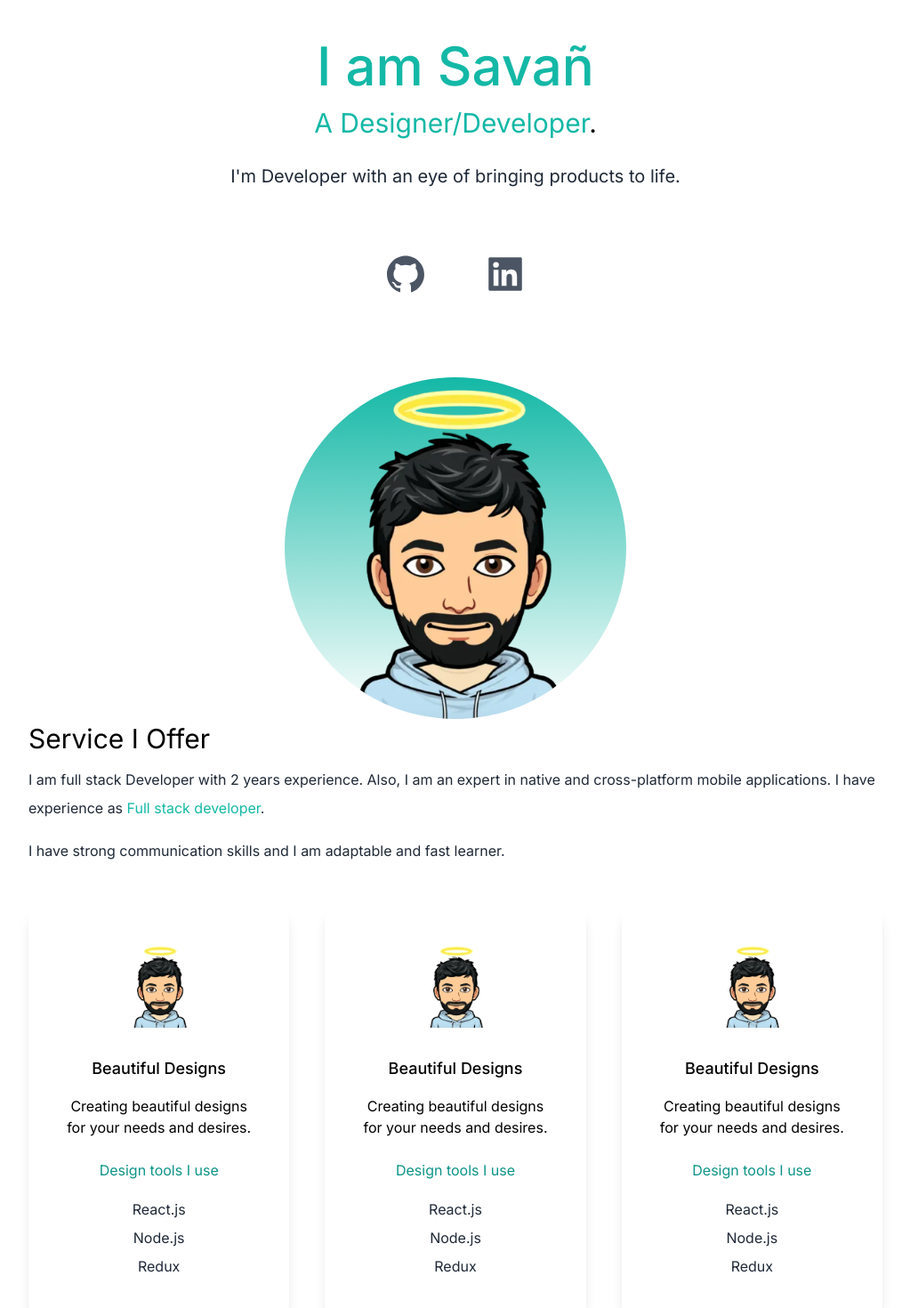
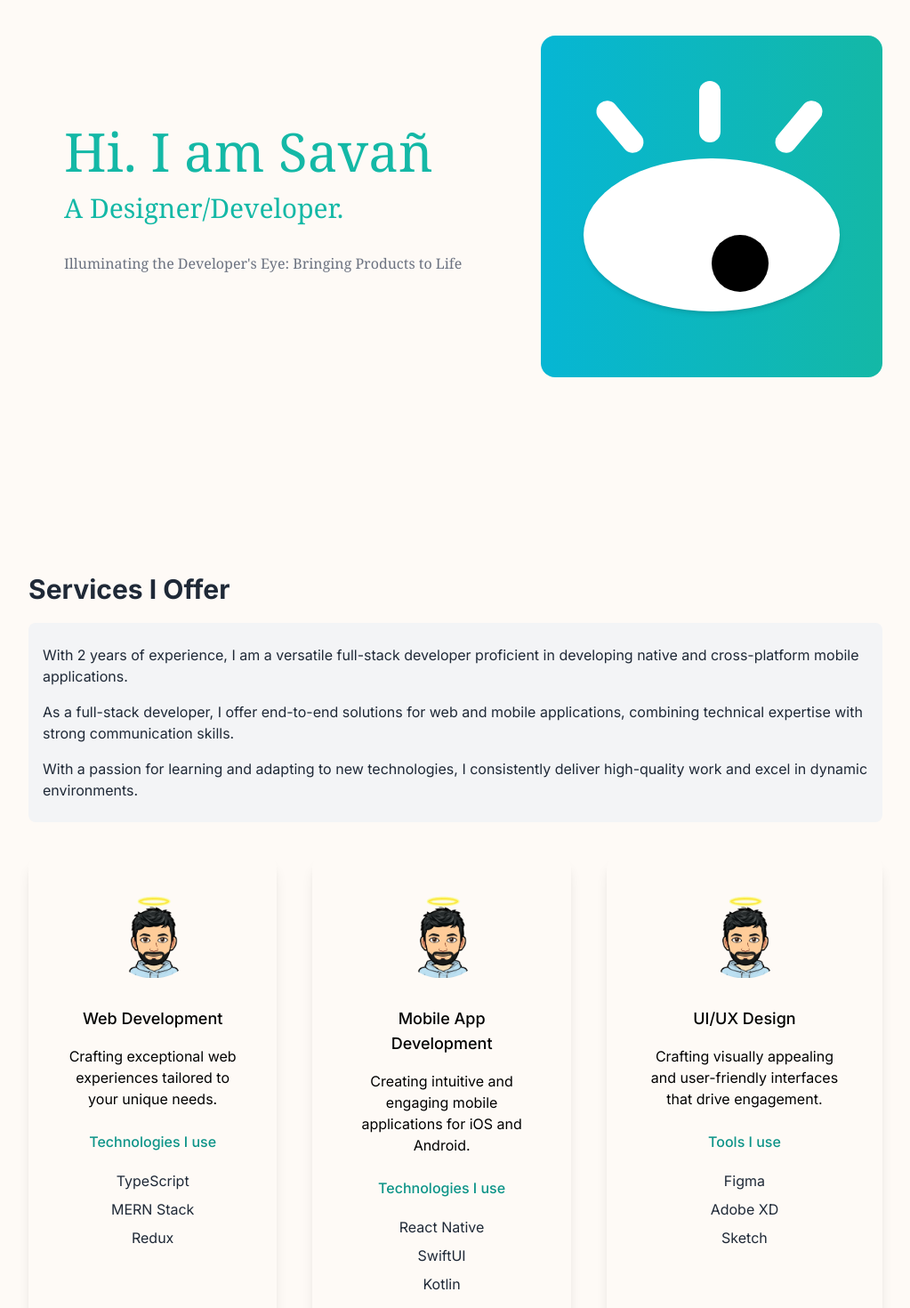
Before and after one commit to Savan-Savani/React_portfolio, a Next.js app: page / in a window 1280 px wide. Shown: the part 160-1630 px from the top of the page at 89% size, without its empty margins (128-1151 px from the left). Built offline with nearby package versions, Linux system fonts and the light colour scheme.

Commit message:
eye done

```diff
--- /dev/null
+++ b/app/components/Eye.js
@@ -0,0 +1,78 @@
+import React, { useEffect, useRef, useState } from "react";
+
+const Eye = () => {
+  const eyeRef = useRef(null);
+  const pupilRef = useRef(null);
+  const [eyePosition, setEyePosition] = useState({ x: 0, y: 0 });
+  const [relativeAngle, setRelativeAngle] = useState(0);
+
+  useEffect(() => {
+    const eyeElement = eyeRef.current;
+    const eyeRect = eyeElement.getBoundingClientRect();
+
+    const eyeCenterX = eyeRect.left + eyeRect.width / 2;
+    const eyeCenterY = eyeRect.top + eyeRect.height / 2;
+
+    setEyePosition({ x: eyeCenterX, y: eyeCenterY });
+  }, []);
+
+  useEffect(() => {
+    const handleMouseMove = (event) => {
+      const xPos = event.clientX;
+      const yPos = event.clientY;
+
+      const angle = findAngle(eyePosition.x, eyePosition.y, xPos, yPos);
+      setRelativeAngle(angle);
+
+      const xA = -32;
+      const yA = -32;
+      const distance = 50;
+
+      const angleRad = (angle * Math.PI) / 180;
+
+      const xB = xA + distance * Math.cos(angleRad);
+      const yB = yA + distance * Math.sin(angleRad);
+
+      const pupilElement = pupilRef.current;
+      if (pupilElement) {
+        pupilElement.style.transform = `translate(${xB}px, ${yB}px)`;
+      }
+    };
+
+    document.addEventListener("mousemove", handleMouseMove);
+
+    return () => {
+      document.removeEventListener("mousemove", handleMouseMove);
+    };
+  }, [eyePosition]);
+
+  const findAngle = (x1, y1, x2, y2) => {
+    const dx = x2 - x1;
+    const dy = y2 - y1;
+
+    const angleInRadians = Math.atan2(dy, dx);
+    const angleInDegrees = (angleInRadians * 180) / Math.PI;
+
+    return angleInDegrees;
+  };
+
+  return (
+    <div className="flex items-center justify-center w-96 h-96 bg-gradient-to-r from-cyan-500 to-teal-500 rounded-2xl">
+      <div
+        ref={eyeRef}
+        className="relative w-72 h-[45%] rounded-[80%] bg-white shadow-md mt-16"
+      >
+        <div className="absolute w-6 h-[40%] rounded-full bg-white transform rotate-[320deg] left-[10%] top-[-40%]"></div>
+        <div className="absolute w-6 h-[40%] rounded-full bg-white transform rotate-[40deg] left-[80%] top-[-40%] "></div>
+        <div className="absolute w-6 h-[40%] rounded-full bg-white transform rotate-[360deg] left-[45%] top-[-50%] "></div>
+
+        <div
+          ref={pupilRef}
+          className="w-16 h-16 rounded-full bg-black absolute top-1/2 left-1/2 "
+        ></div>
+      </div>
+    </div>
+  );
+};
+
+export default Eye;
--- a/app/page.js
+++ b/app/page.js
@@ -4,18 +4,24 @@ import { BsFillMoonStarsFill } from "react-icons/bs";
 import { AiFillGithub, AiFillLinkedin } from "react-icons/ai";
 import profileImg from "../public/profileImg.png";
 import { useState } from "react";
+import Eye from "./components/Eye";
 
 export default function Home() {
   const [darkMode, setDarkMode] = useState(false);
 
   return (
     <div className={`app ${darkMode ? "dark" : ""}`}>
-      <main className="px-10 bg-white dark:bg-gray-900 md:px-20 lg:px-40 ">
+      <main className="px-10 bg-[#fefaf6] dark:bg-gray-900 md:px-20 lg:px-40 ">
         <section className="min-h-screen">
           <nav className="py-10 mb-12 flex justify-between">
+            <div className="flex items-center">
+              <div className="relative bg-gradient-to-b from-teal-500 rounded-full mx-2 h-10 w-10 overflow-hidden md:h-10 md:w-10">
+                <Image src={profileImg} objectFit="cover" layout="fill" />
+              </div>
               <h1 className="text-xl font-burtons dark:text-white">
                 Developed by Savan
               </h1>
+            </div>
             <ul className="flex items-center">
               <li>
                 <BsFillMoonStarsFill
@@ -35,11 +41,31 @@ export default function Home() {
                   Resume
                 </a>
               </li>
+              <li>
+                <div className="text-5xl flex justify-center py-3 text-gray-600 dark:text-gray-400">
+                  <a
+                    className="mx-2"
+                    href="https://github.com/Savan-Savani"
+                    target="_blank"
+                  >
+                    <AiFillGithub />
+                  </a>
+
+                  <a
+                    target="_blank"
+                    href="https://www.linkedin.com/in/savansavani/"
+                  >
+                    <AiFillLinkedin />
+                  </a>
+                </div>
+              </li>
             </ul>
           </nav>
-          <div className="text-center p-10">
+          <div className="block md:flex md:justify-between items-center">
+            <div>
+              <div className="text-center p-10 md:text-left font-serif">
                 <h2 className="text-5xl py-2 text-teal-500 font-medium md:text-6xl">
-              I am Savañ
+                  Hi. I am Savañ
                 </h2>
                 <h3
                   className={`text-2xl py-2 md:text-3xl ${
@@ -47,37 +73,45 @@ export default function Home() {
                   }`}
                 >
                   <span
-                className={`text-teal-500 ${darkMode ? "text-gray-300" : ""}`}
+                    className={`text-teal-500 ${
+                      darkMode ? "text-gray-300" : ""
+                    }`}
                   >
-                A Designer/Developer
+                    A Designer/Developer.
                   </span>
-              .
                 </h3>{" "}
-            <p className="text-md py-5 leading-8 text-gray-800 dark:text-gray-300 md:text-xl max-w-lg mx-auto">
-              I'm Developer with an eye of bringing products to life.
+                <p className="text-md py-5 leading-8 text-gray-500 dark:text-gray-300 md:text-md max-w-lg mx-auto">
+                  Illuminating the Developer's Eye: Bringing Products to Life
                 </p>
               </div>
-          <div className="text-5xl flex justify-center gap-16 py-3 text-gray-600 dark:text-gray-400">
-            <AiFillGithub />
-            <AiFillLinkedin />
             </div>
-          <div className="relative mx-auto bg-gradient-to-b from-teal-500 rounded-full h-80 w-80 mt-20 overflow-hidden md:h-96 md:w-96">
-            <Image src={profileImg} fill="true" objectFit="cover" />
+            <div>
+              <Eye />
+            </div>
           </div>
         </section>
         <section>
           <div>
-            <h3 className="text-3xl py-1">Service I Offer</h3>
-            <p className="text-md py-2 leading-8 text-gray-800 dark:text-gray-300">
-              I am full stack Developer with 2 years experience. Also, I am an
-              expert in native and cross-platform mobile applications. I have
-              experience as{" "}
-              <span className="text-teal-500">Full stack developer</span>.
+            <h3 className="text-3xl py-1 font-bold text-gray-800 dark:text-white">
+              Services I Offer
+            </h3>
+            <div className="bg-gray-100 dark:bg-gray-800 rounded-lg p-4 mt-4">
+              <p className="text-md py-2 leading-6 text-gray-800 dark:text-gray-300">
+                With 2 years of experience, I am a versatile full-stack
+                developer proficient in developing native and cross-platform
+                mobile applications.
               </p>
-            <p className="text-md py-2 leading-8 text-gray-800 dark:text-gray-300">
-              I have strong communication skills and I am adaptable and fast
-              learner.
+              <p className="text-md py-2 leading-6 text-gray-800 dark:text-gray-300">
+                As a full-stack developer, I offer end-to-end solutions for web
+                and mobile applications, combining technical expertise with
+                strong communication skills.
               </p>
+              <p className="text-md py-2 leading-6 text-gray-800 dark:text-gray-300">
+                With a passion for learning and adapting to new technologies, I
+                consistently deliver high-quality work and excel in dynamic
+                environments.
+              </p>
+            </div>
           </div>
           <div className="lg:flex gap-10">
             <div className="shadow-lg text-center p-10 rounded-xl my-10 dark:bg-gray-800 dark:text-white">
@@ -85,54 +119,63 @@ export default function Home() {
                 src={profileImg}
                 width={100}
                 height={100}
-                className="mx-auto"
+                className="mx-auto rounded-full"
               />
-              <h3 className="text-lg font-medium pt-8 pb-2">
-                Beautiful Designs
-              </h3>
+              <h3 className="text-lg font-medium pt-8 pb-2">Web Development</h3>
               <p className="py-2">
-                Creating beautiful designs for your needs and desires.
+                Crafting exceptional web experiences tailored to your unique
+                needs.
               </p>
-              <h4 className="py-4 text-teal-600">Design tools I use</h4>
-              <p className="text-gray-800 py-1">React.js</p>
-              <p className="text-gray-800 py-1">Node.js</p>
-              <p className="text-gray-800 py-1">Redux</p>
+              <h4 className="py-4 text-teal-600 font-medium">
+                Technologies I use
+              </h4>
+              <ul className="text-gray-800">
+                <li className="py-1">TypeScript</li>
+                <li className="py-1">MERN Stack</li>
+                <li className="py-1">Redux</li>
+              </ul>
             </div>
             <div className="shadow-lg text-center p-10 rounded-xl my-10 dark:bg-gray-800 dark:text-white">
               <Image
                 src={profileImg}
                 width={100}
                 height={100}
-                className="mx-auto"
+                className="mx-auto rounded-full"
               />
               <h3 className="text-lg font-medium pt-8 pb-2">
-                Beautiful Designs
+                Mobile App Development
               </h3>
               <p className="py-2">
-                Creating beautiful designs for your needs and desires.
+                Creating intuitive and engaging mobile applications for iOS and
+                Android.
               </p>
-              <h4 className="py-4 text-teal-600">Design tools I use</h4>
-              <p className="text-gray-800 py-1">React.js</p>
-              <p className="text-gray-800 py-1">Node.js</p>
-              <p className="text-gray-800 py-1">Redux</p>
+              <h4 className="py-4 text-teal-600 font-medium">
+                Technologies I use
+              </h4>
+              <ul className="text-gray-800">
+                <li className="py-1">React Native</li>
+                <li className="py-1">SwiftUI</li>
+                <li className="py-1">Kotlin</li>
+              </ul>
             </div>
             <div className="shadow-lg text-center p-10 rounded-xl my-10 dark:bg-gray-800 dark:text-white">
               <Image
                 src={profileImg}
                 width={100}
                 height={100}
-                className="mx-auto"
+                className="mx-auto rounded-full"
               />
-              <h3 className="text-lg font-medium pt-8 pb-2">
-                Beautiful Designs
-              </h3>
+              <h3 className="text-lg font-medium pt-8 pb-2">UI/UX Design</h3>
               <p className="py-2">
-                Creating beautiful designs for your needs and desires.
+                Crafting visually appealing and user-friendly interfaces that
+                drive engagement.
               </p>
-              <h4 className="py-4 text-teal-600">Design tools I use</h4>
-              <p className="text-gray-800 py-1">React.js</p>
-              <p className="text-gray-800 py-1">Node.js</p>
-              <p className="text-gray-800 py-1">Redux</p>
+              <h4 className="py-4 text-teal-600 font-medium">Tools I use</h4>
+              <ul className="text-gray-800">
+                <li className="py-1">Figma</li>
+                <li className="py-1">Adobe XD</li>
+                <li className="py-1">Sketch</li>
+              </ul>
             </div>
           </div>
         </section>
```
Lines whose indentation alone changed are shown as unchanged.
